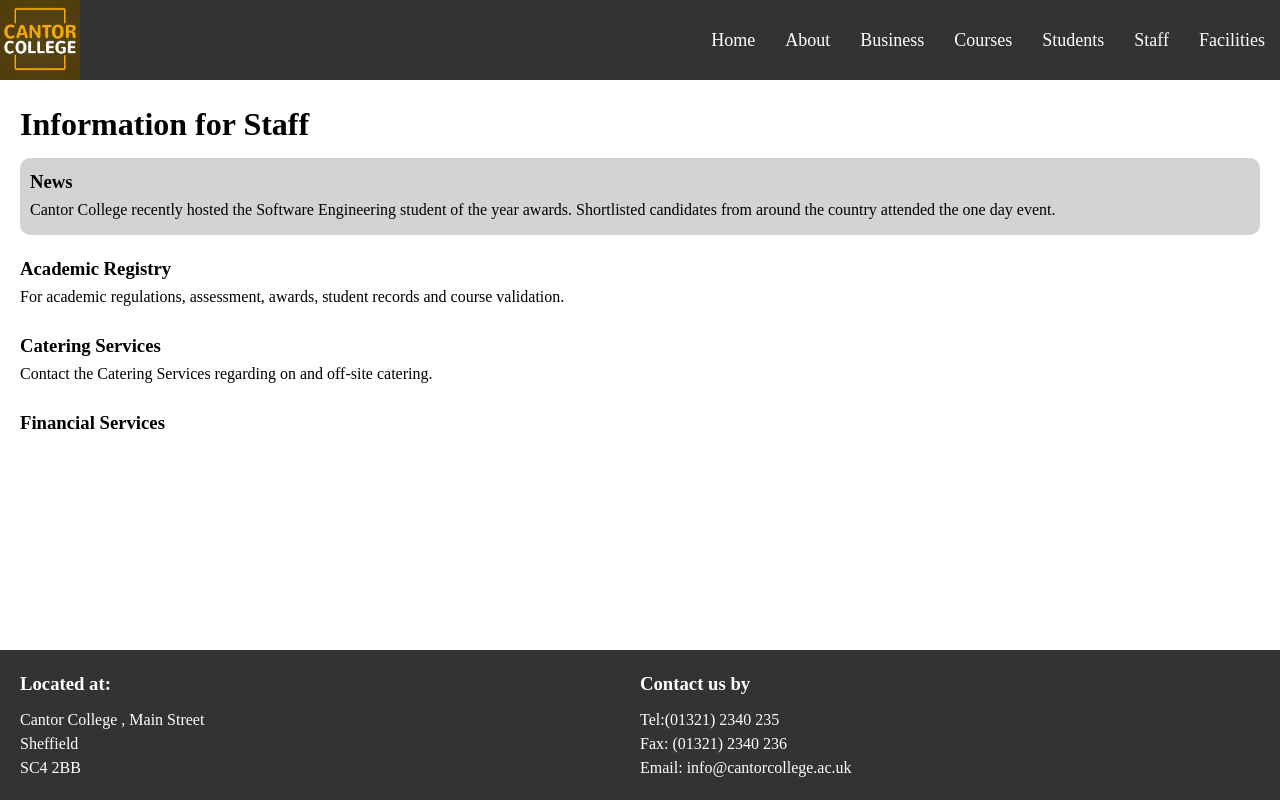
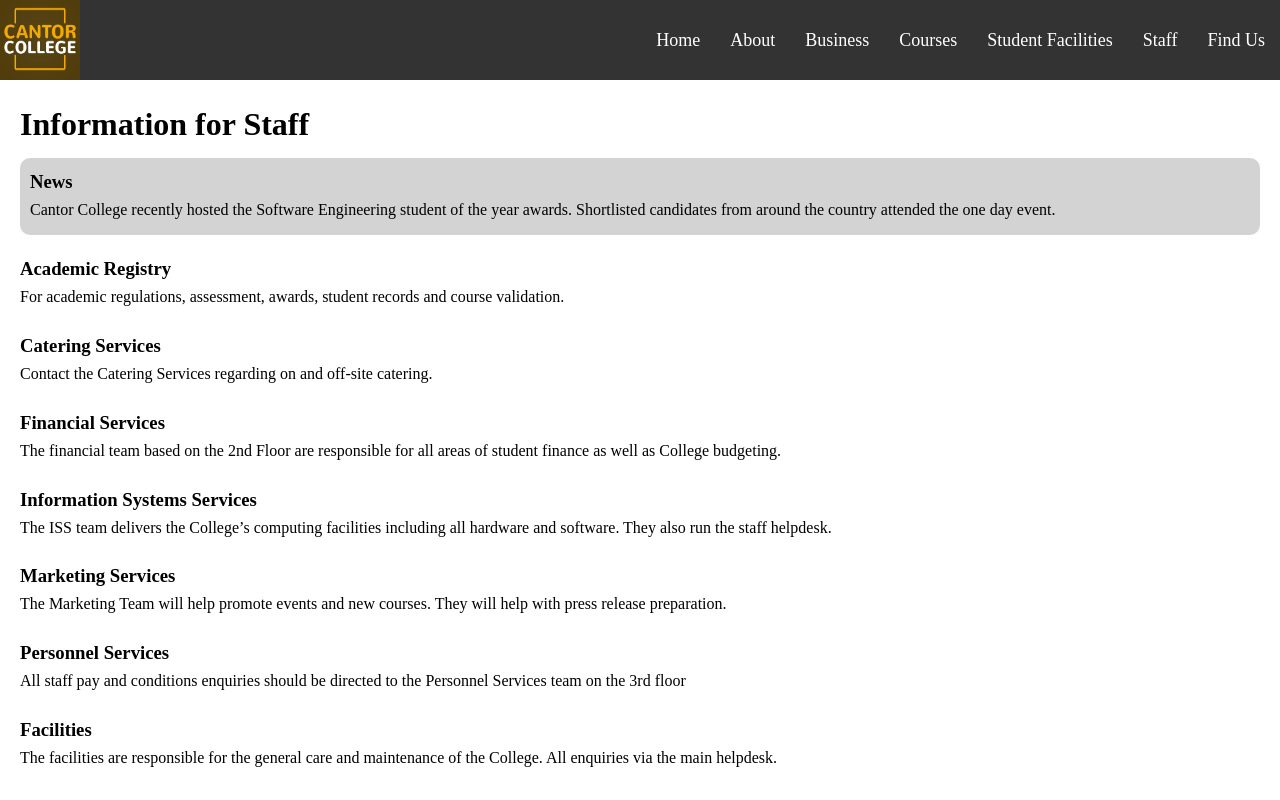
Before and after one commit to Geesilla/Cantor-College-Assignment, a Next.js app: page /Staff in a window 1280 px wide. Shown: the top 800 px of the page. Built offline with nearby package versions, Linux system fonts and the light colour scheme; a web font is replaced by a local one.

Commit message:
images added and find us page

```diff
--- a/src/app/(layout)/header/header.jsx
+++ b/src/app/(layout)/header/header.jsx
@@ -34,9 +34,9 @@ export default function Header  ( ) {
                     <li><Link href="/about">About</Link></li>
                     <li><Link href="/business">Business</Link></li>
                     <li><Link href="/courses">Courses</Link></li>
-                    <li><Link href="/students">Students</Link></li>
+                    <li><Link href="/facilities">Student Facilities</Link></li>
                     <li><Link href="/Staff">Staff</Link></li>
-                    <li><Link href="/facilities">Facilities</Link></li>
+                    <li><Link href="/Location">Find Us</Link></li>
                 </ul>
             </nav>
         </header>
--- a/src/app/(pages)/Staff/page.jsx
+++ b/src/app/(pages)/Staff/page.jsx
@@ -45,7 +45,41 @@ export default function Staff() {
                             Financial Services
                             </h3>
                             <p>
-
+                            The financial team based on the 2nd Floor are responsible for all areas of student finance as
+                            well as College budgeting.
+                            </p>
+                        </li>
+                        <li>
+                            <h3>
+                            Information Systems Services
+                            </h3>
+                            <p>
+                            The ISS team delivers the College’s computing facilities including all hardware and software.
+                            They also run the staff helpdesk.
+                            </p>
+                        </li>
+                        <li>
+                            <h3>
+                            Marketing Services
+                            </h3>
+                            <p>
+                            The Marketing Team will help promote events and new courses. They will help with press release preparation.
+                            </p>
+                        </li>
+                        <li>
+                            <h3>
+                            Personnel Services
+                            </h3>
+                            <p>
+                            All staff pay and conditions enquiries should be directed to the Personnel Services team on
+                            the 3rd floor
+                            </p>
+                        </li>
+                        <li>
+                            <h3>Facilities</h3>
+                            <p>
+                            The facilities are responsible for the general care and maintenance of the College. All
+                            enquiries via the main helpdesk.
                             </p>
                         </li>
                     </ul>
```
Also changed, not shown: src/app/(pages)/Location/page.jsx (added, +32 -0 lines), src/app/(pages)/facilities/page.jsx (+7 -4 lines), src/app/(pages)/facilities/style.module.css (+21 -0 lines), public/assets/Images/computing_classroom.jpg (renamed from public/assets/Images/ACES-036-Computing-Playstation-Lab-2.jpg), src/app/(pages)/Location/styles.module.css (added).
